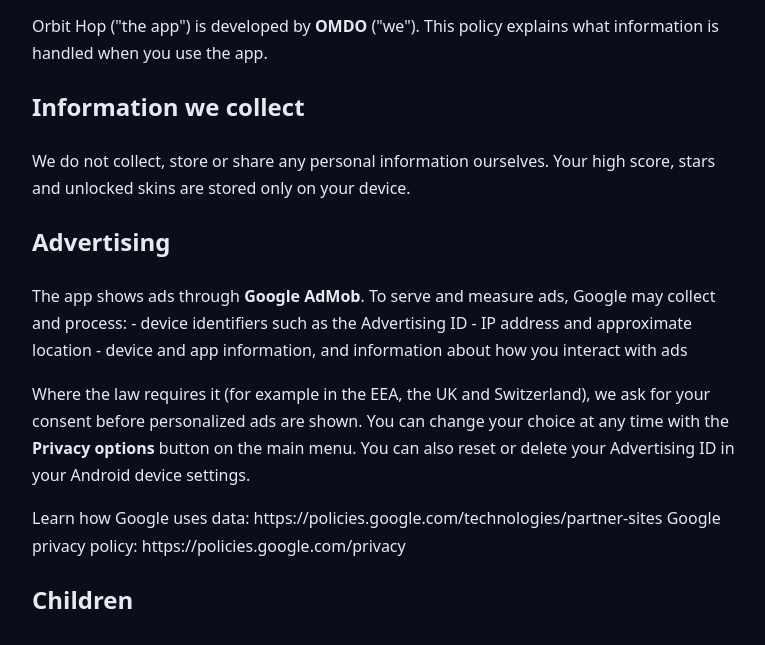
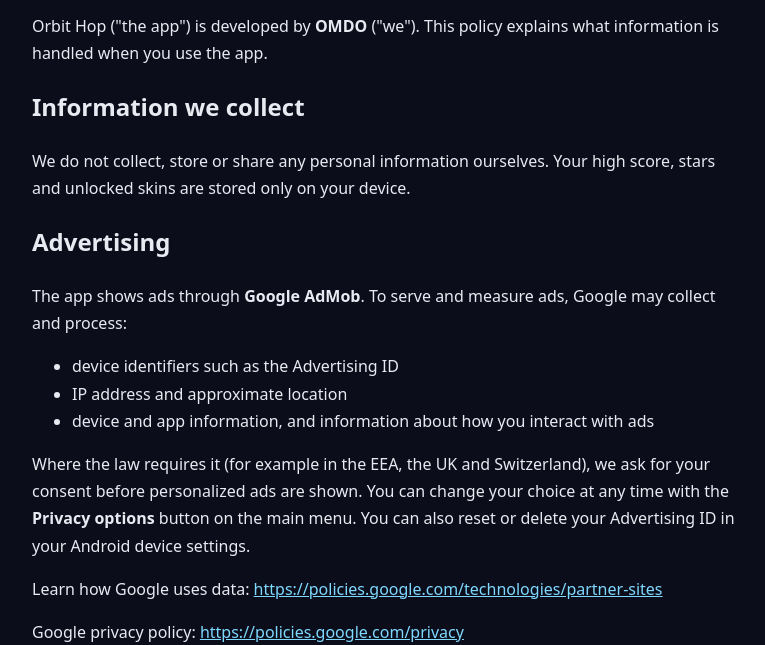
Before and after one commit to omdo-apps/omdo-apps.github.io, a plain HTML site: page privacy.html in a window 1280 px wide. Shown: the part 153-798 px from the top of the page, without its empty margins (256-1021 px from the left). Drawn offline with Linux system fonts and the light colour scheme.

Commit message:
Add files via upload

```diff
--- a/privacy.html
+++ b/privacy.html
@@ -11,16 +11,18 @@ h1{line-height:1.25}a{color:var(--accent)}p,li{color:var(--fg)}em{color:var(--mu
 <h2>Information we collect</h2>
 <p>We do not collect, store or share any personal information ourselves. Your high score, stars and unlocked skins are stored only on your device.</p>
 <h2>Advertising</h2>
-<p>The app shows ads through <strong>Google AdMob</strong>. To serve and measure ads, Google may collect and process:
-- device identifiers such as the Advertising ID
-- IP address and approximate location
-- device and app information, and information about how you interact with ads</p>
+<p>The app shows ads through <strong>Google AdMob</strong>. To serve and measure ads, Google may collect and process:</p>
+<ul>
+<li>device identifiers such as the Advertising ID</li>
+<li>IP address and approximate location</li>
+<li>device and app information, and information about how you interact with ads</li>
+</ul>
 <p>Where the law requires it (for example in the EEA, the UK and Switzerland), we ask for your consent before personalized ads are shown. You can change your choice at any time with the <strong>Privacy options</strong> button on the main menu. You can also reset or delete your Advertising ID in your Android device settings.</p>
-<p>Learn how Google uses data: https://policies.google.com/technologies/partner-sites
-Google privacy policy: https://policies.google.com/privacy</p>
+<p>Learn how Google uses data: <a href="https://policies.google.com/technologies/partner-sites">https://policies.google.com/technologies/partner-sites</a></p>
+<p>Google privacy policy: <a href="https://policies.google.com/privacy">https://policies.google.com/privacy</a></p>
 <h2>Children</h2>
 <p>The app is not directed at children under 13, and we do not knowingly collect information from children.</p>
 <h2>Changes</h2>
 <p>We may update this policy. Changes will be posted on this page.</p>
 <h2>Contact</h2>
-<p>omdo.games21@gmail.com</p><p><a href="./">← OMDO</a></p></main></body></html>
+<p><a href="&#109;&#97;&#105;&#108;&#116;&#111;&#58;&#111;&#109;&#100;&#111;&#46;&#103;&#97;&#109;&#101;&#115;&#50;&#49;&#64;&#103;&#109;&#97;&#105;&#108;&#46;&#99;&#111;&#109;">&#111;&#109;&#100;&#111;&#46;&#103;&#97;&#109;&#101;&#115;&#50;&#49;&#64;&#103;&#109;&#97;&#105;&#108;&#46;&#99;&#111;&#109;</a></p><p><a href="./">← OMDO</a></p></main></body></html>
```
